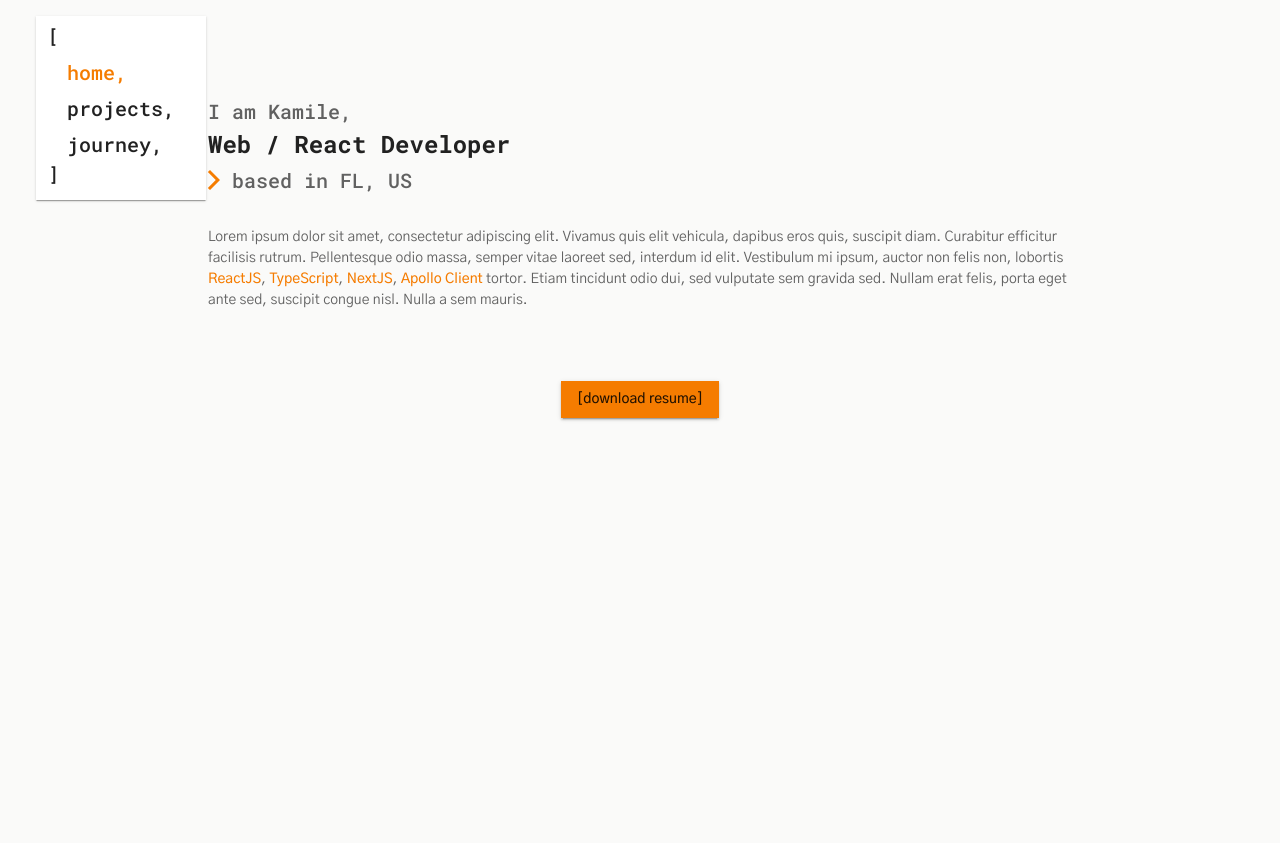
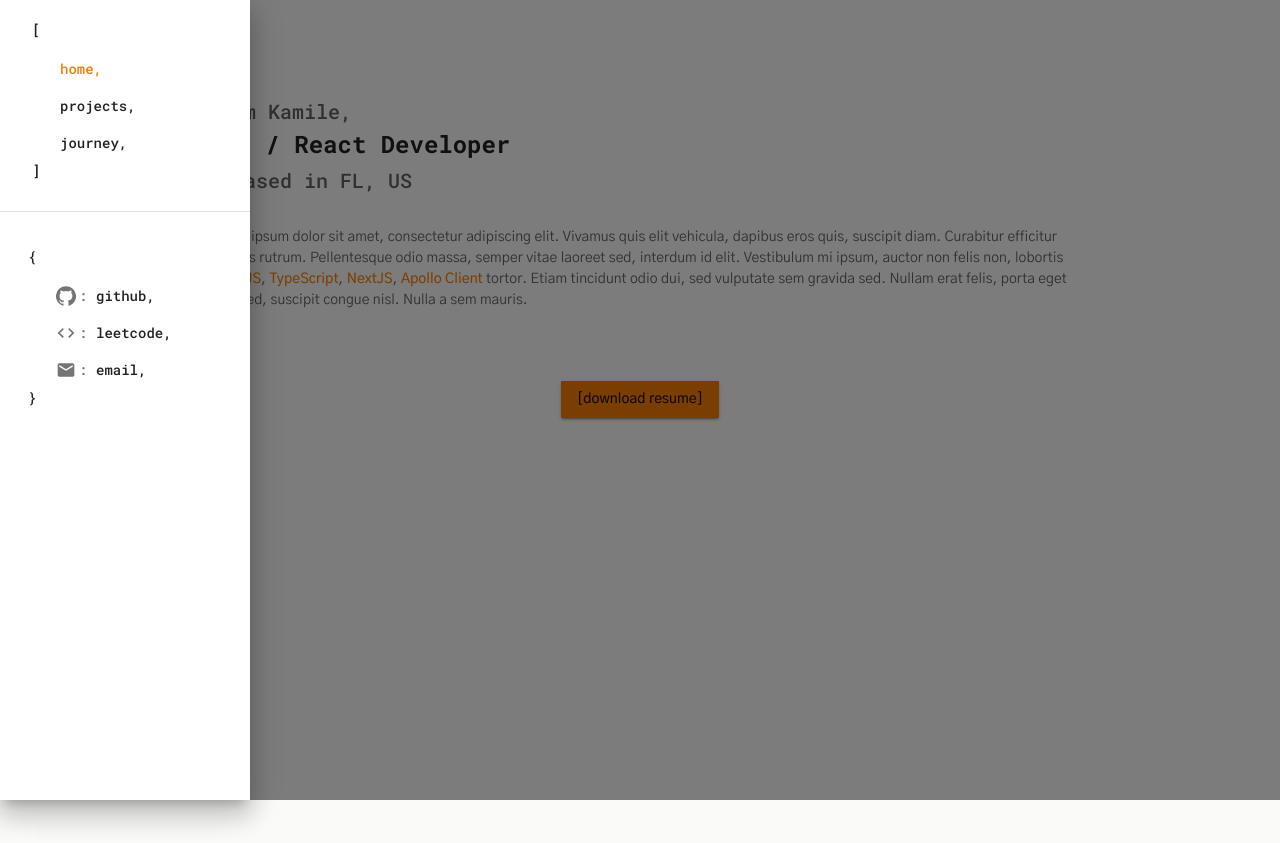
Before and after one commit to fufukha/my-portfolio, a Next.js app: page / in a window 1280 px wide. Both pictures are taken after a click on the button 60 px from the left and 32 px from the top of the page. Built offline with nearby package versions, Linux system fonts and the light colour scheme.

Commit message:
changed menu to swipe drawer

```diff
--- a/components/Menu.tsx
+++ b/components/Menu.tsx
@@ -1,100 +1,180 @@
-import { Menu as MuiMenu } from '@material-ui/core'
-import Fade from '@material-ui/core/Fade'
-import IconButton from '@material-ui/core/IconButton'
-import MenuItem from '@material-ui/core/MenuItem'
-import {
-  makeStyles
-} from '@material-ui/core/styles'
+import Button from '@material-ui/core/Button'
+import Divider from '@material-ui/core/Divider'
+import List from '@material-ui/core/List'
+import ListItem from '@material-ui/core/ListItem'
+import ListItemIcon from '@material-ui/core/ListItemIcon'
+import { Theme } from '@material-ui/core/styles'
+import makeStyles from '@material-ui/core/styles/makeStyles'
+import SwipeableDrawer from '@material-ui/core/SwipeableDrawer'
 import Typography from '@material-ui/core/Typography'
+import Code from '@material-ui/icons/Code'
+import GitHub from '@material-ui/icons/GitHub'
+import Mail from '@material-ui/icons/Mail'
 import MenuIcon from '@material-ui/icons/Menu'
 import { useRouter } from 'next/dist/client/router'
-import React from 'react'
+import { useState } from 'react'
+import { PersonalLinks } from '../types'
 
-const useStyles = makeStyles(({ typography }) => ({
-  menu: {
-    paddingLeft: '10px',
-    paddingRight: '10px',
-    '& ul:first-child:before': {
+const useStyles = makeStyles<Theme>(({ typography }) => ({
+  listContainer: {
+    width: 250,
+  },
+  pathList: {
+    padding: '20px',
+    '&:before': {
       content: '"["',
       display: 'block',
       height: '30px',
       width: '100px',
       paddingLeft: '12px',
       fontFamily: typography.h2.fontFamily,
-      fontSize: typography.h2.fontSize,
+      fontSize: typography.body1.fontSize,
     },
-    '& ul:last-child:after': {
+    '&:after': {
       content: '"]"',
       display: 'block',
       height: '30px',
       width: '100px',
       paddingLeft: '12px',
       fontFamily: typography.h2.fontFamily,
-      fontSize: typography.h2.fontSize,
+      fontSize: typography.body1.fontSize,
     },
-    '& span': {
-      paddingLeft: '15px',
-      paddingRight: '15px',
+  },
+  personalList: {
+    padding: '35px 16px',
+    '&:before': {
+      content: '"{"',
+      display: 'block',
+      height: '30px',
+      width: '100px',
+      paddingLeft: '12px',
+      fontFamily: typography.h2.fontFamily,
+      fontSize: typography.body1.fontSize,
+    },
+    '&:after': {
+      content: '"}"',
+      display: 'block',
+      height: '30px',
+      width: '100px',
+      paddingLeft: '12px',
+      fontFamily: typography.h2.fontFamily,
+      fontSize: typography.body1.fontSize,
+    },
+  },
+  listItem: {
+    paddingLeft: '40px',
+    '& >  span': {
+      fontFamily: typography.h2.fontFamily,
+      fontSize: typography.body1.fontSize,
+    },
+  },
+  listItemIcon: {
+    minWidth: '40px',
+    '&:after': {
+      content: '":"',
+      display: 'inline-block',
+      height: '10px',
+      width: '10px',
+      paddingLeft: '3px',
+      fontFamily: typography.h2.fontFamily,
+      fontSize: typography.body1.fontSize,
     },
   },
 }))
 
 const Menu = () => {
-  const [anchorEl, setAnchorEl] = React.useState<null | HTMLElement>(null)
+  const [isOpen, setIsOpen] = useState<boolean>(false)
   const router = useRouter()
   const pages = ['home', 'projects', 'journey']
+  const personalLinks: PersonalLinks = [
+    { name: 'github', url: 'https://github.com/fufukha' },
+    { name: 'leetcode', url: 'https://leetcode.com/fufukha/' },
+    { name: 'email', url: 'mailto: kamile.mkb@gmail.com' },
+  ]
+  const classes = useStyles()
 
-  const handleOpen = (e: React.MouseEvent<HTMLButtonElement>) => {
-    setAnchorEl(e.currentTarget)
+  const handlePathClick = (path: string) => {
+    if (path) router.push(path)
   }
 
-  const handleClose = (path?: string) => {
-    setAnchorEl(null)
-    if (path) {
-      router.push(path)
+  const toggleDrawer = (isOpen: boolean) => (
+    event: React.KeyboardEvent | React.MouseEvent
+  ) => {
+    if (
+      event &&
+      event.type === 'keydown' &&
+      ((event as React.KeyboardEvent).key === 'Tab' ||
+        (event as React.KeyboardEvent).key === 'Shift')
+    ) {
+      return
     }
+
+    setIsOpen(isOpen)
   }
 
-  const menuItems = pages.map((page, i) => {
-    const path = page === 'home' ? '/' : `/${page}`
-    const color = router.pathname === path ? 'primary' : 'textPrimary'
+  const list = () => (
+    <div
+      className={classes.listContainer}
+      role='presentation'
+      onClick={toggleDrawer(false)}
+      onKeyDown={toggleDrawer(false)}
+    >
+      <List className={classes.pathList} component='nav'>
+        {pages.map((page: string, i: number) => {
+          const path = page === 'home' ? '/' : `/${page}`
+          const color = router.pathname === path ? 'primary' : 'textPrimary'
 
-    return (
-      <MenuItem key={`${i}`} onClick={() => handleClose(path)}>
-        <Typography component='span' variant='h2' color={color}>
-          {`${page},`}
-        </Typography>
-      </MenuItem>
-    )
-  })
-
-  const classes = useStyles()
+          return (
+            <ListItem
+              className={classes.listItem}
+              button
+              component='a'
+              selected={page === router.pathname}
+              onClick={() => handlePathClick(path)}
+              key={i}
+            >
+              <Typography
+                component='span'
+                color={color}
+              >{`${page},`}</Typography>
+            </ListItem>
+          )
+        })}
+      </List>
+      <Divider />
+      <List className={classes.personalList} title='Personal links'>
+        {personalLinks.map((link, i) => (
+          <ListItem
+            className={classes.listItem}
+            button
+            component='a'
+            href={link.url}
+            key={i}
+          >
+            <ListItemIcon className={classes.listItemIcon}>
+              {link.name === 'github' && <GitHub fontSize='small' />}
+              {link.name === 'leetcode' && <Code fontSize='small' />}
+              {link.name === 'email' && <Mail fontSize='small' />}
+            </ListItemIcon>
+            <Typography component='span'>{`${link.name},`}</Typography>
+          </ListItem>
+        ))}
+      </List>
+    </div>
+  )
 
   return (
     <>
-      <IconButton
-        color='default'
-        edge='start'
-        aria-label='Open main navigation'
-        aria-controls='simple-menu'
-        aria-haspopup='true'
-        onClick={handleOpen}
+      <Button onClick={toggleDrawer(true)}>
+        <MenuIcon />
+      </Button>
+      <SwipeableDrawer
+        open={isOpen}
+        onClose={toggleDrawer(false)}
+        onOpen={toggleDrawer(true)}
       >
-        <MenuIcon />
-      </IconButton>
-      <MuiMenu
-        className={classes.menu}
-        id='fade-menu'
-        anchorEl={anchorEl}
-        keepMounted
-        TransitionComponent={Fade}
-        elevation={1}
-        open={Boolean(anchorEl)}
-        onClose={() => handleClose()}
-        onClick={() => handleClose()}
-      >
-        {menuItems}
-      </MuiMenu>
+        {list()}
+      </SwipeableDrawer>
     </>
   )
 }
```
Also changed, not shown: types/index.ts (+19 -4 lines).
